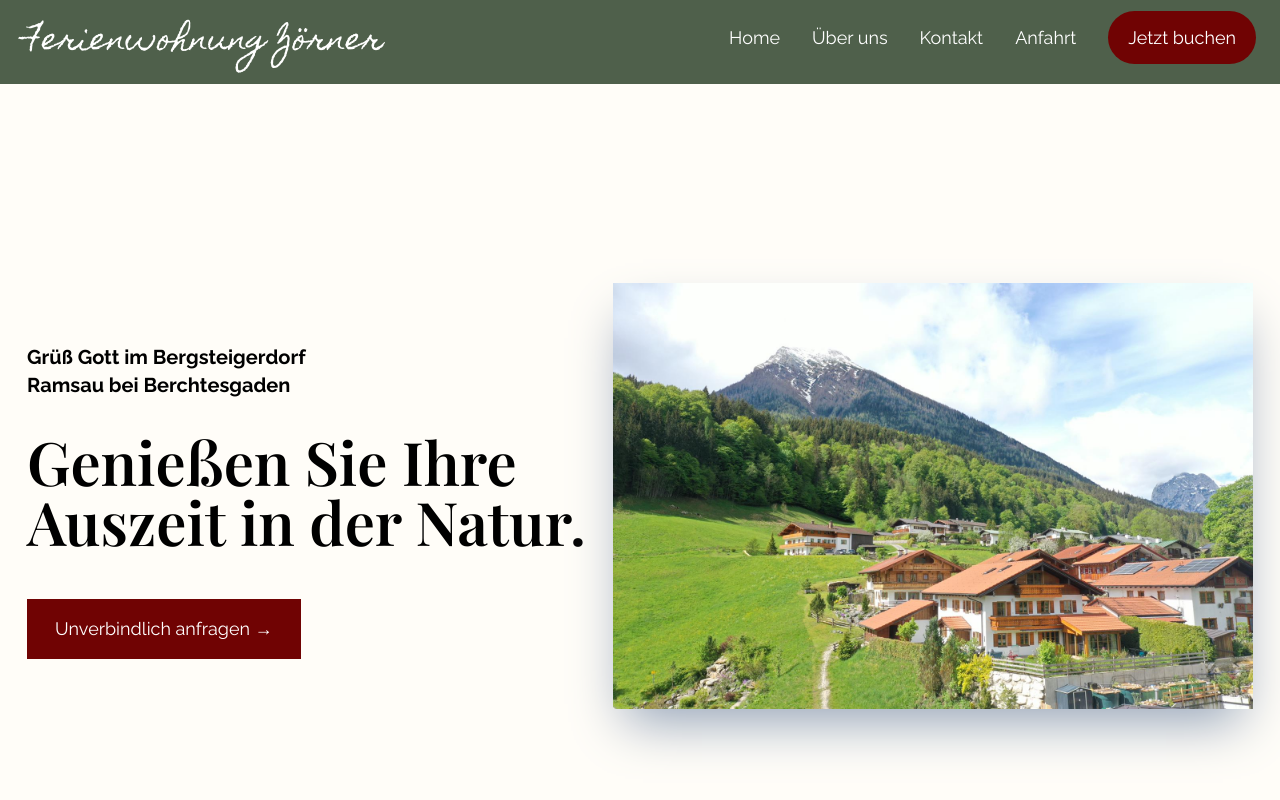
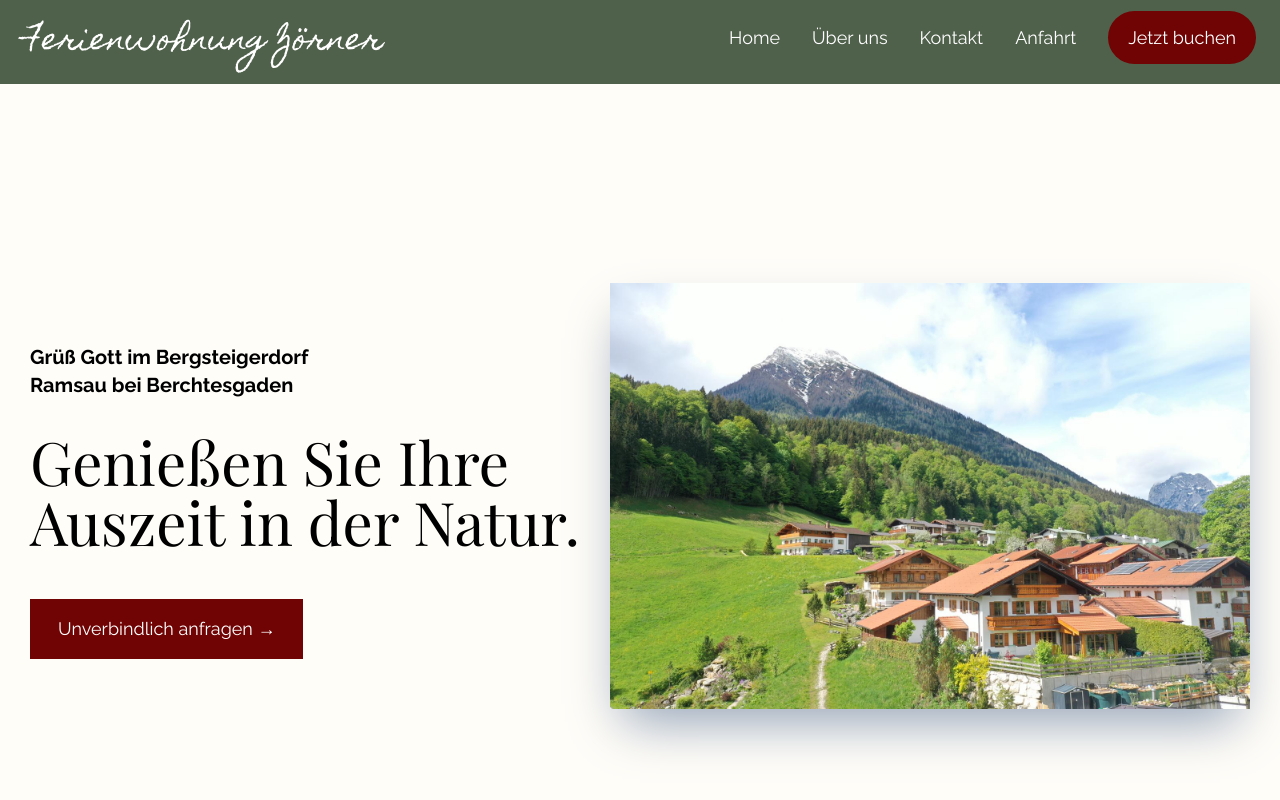
Before and after one commit to teazy1910/Fewo, a Nuxt app: page / in a window 1280 px wide. Shown: the top 800 px of the page. Built offline with nearby package versions, Linux system fonts and the light colour scheme; a web font is replaced by a local one.

Commit message:
change font

```diff
--- a/components/HeroSection.vue
+++ b/components/HeroSection.vue
@@ -4,7 +4,7 @@
         <h2 class="font-raleway text-lg md:text-xl my-8 md:text-left ">
           Grüß Gott im Bergsteigerdorf <br> Ramsau bei Berchtesgaden
         </h2>
-        <h1 class="md:text-left text-2xl font-semibold font-playfair md:text-4xl lg:text-6xl md:mb-12 mb-10">
+        <h1 class="md:text-left text-2xl font-playfair md:text-4xl lg:text-6xl md:mb-12 mb-10">
           Genießen Sie Ihre <br />
           Auszeit in der Natur.
         </h1>
```
